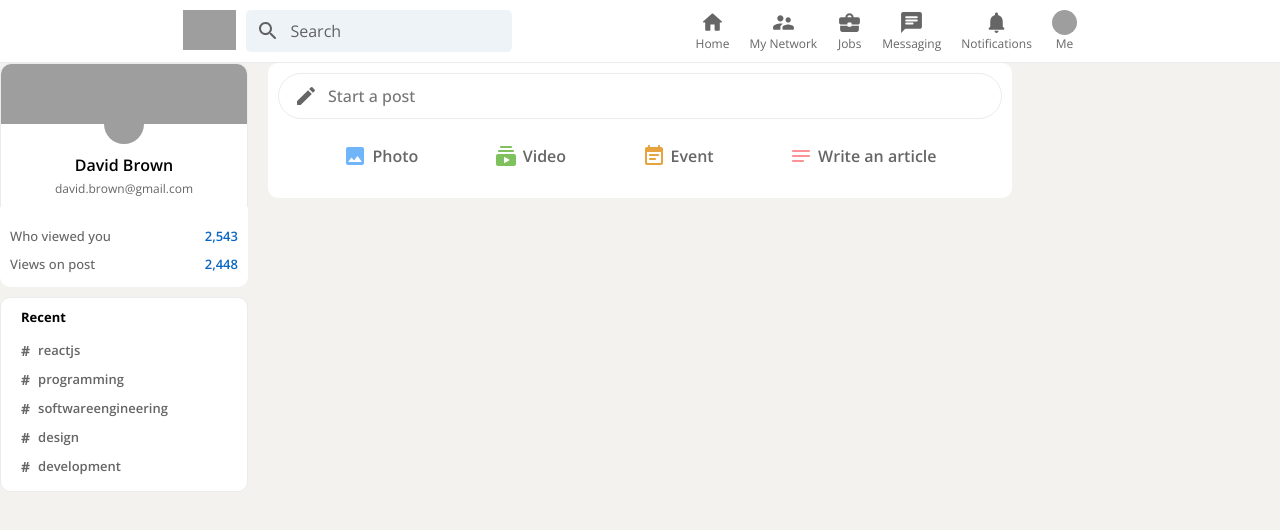
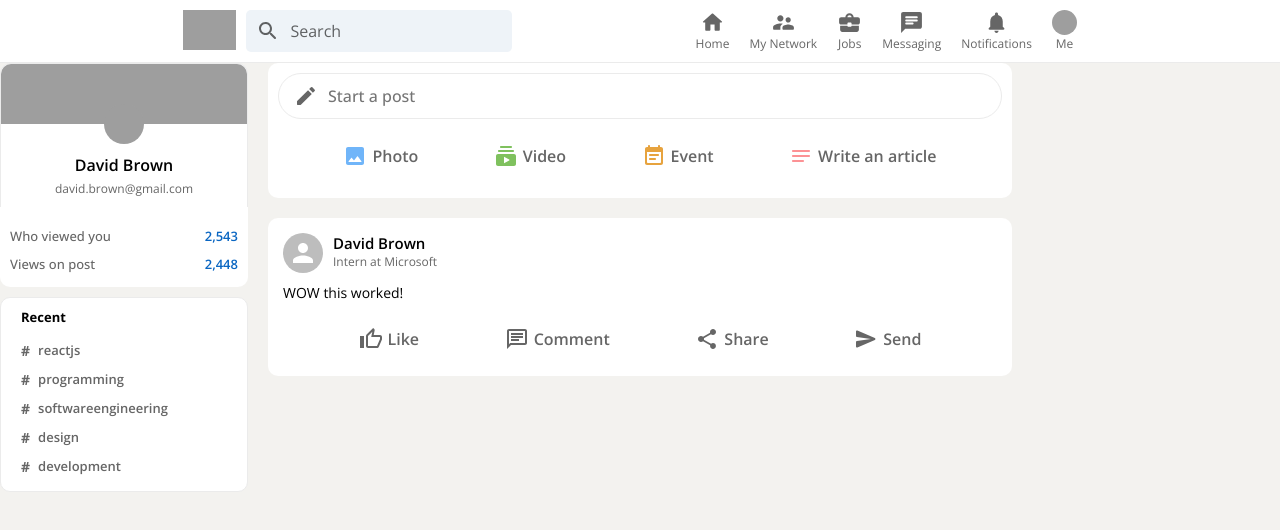
Before and after one commit to poojash27/linkedin-clone, a React (Create React App) app: page / in a window 1280 px wide. Shown: the top 530 px of the page. Built offline with nearby package versions, Linux system fonts and the light colour scheme; grey boxes are pictures that could not be loaded.

Commit message:
Building the Post Section

```diff
--- a/src/components/Feed.js
+++ b/src/components/Feed.js
@@ -1,6 +1,7 @@
-import React from 'react';
+import React, { useState } from 'react';
 import './Feed.css';
 import InputOption from './InputOption';
+import Post from './Post';
 import CreateRoundedIcon from '@mui/icons-material/CreateRounded';
 import ImageRoundedIcon from '@mui/icons-material/ImageRounded';
 import SubscriptionsRoundedIcon from '@mui/icons-material/SubscriptionsRounded';
@@ -8,6 +9,11 @@ import EventNoteRoundedIcon from '@mui/icons-material/EventNoteRounded';
 import NotesRoundedIcon from '@mui/icons-material/NotesRounded';
 
 function Feed() {
+    const [posts, setPosts] = useState([]);
+    const sendPost = (e) => {
+        e.preventDefault();
+    }
+
     return (
         <div className="feed">
             <div className="feed__inputContainer">
@@ -15,7 +21,7 @@ function Feed() {
                     <CreateRoundedIcon />
                     <form action="">
                         <input type="text" placeholder="Start a post" />
-                    <button type="submit">Send</button>
+                        <button onClick={sendPost} type="submit">Send</button>
                     </form>
                 </div>
 
@@ -26,6 +32,16 @@ function Feed() {
                     <InputOption Icon={NotesRoundedIcon} title="Write an article" iconColor="#FC9295" />
                 </div>
             </div>
+
+            {/* Posts */}
+            {posts.map((post) => {
+                <Post />
+            })}
+            <Post
+                name="David Brown"
+                description="Intern at Microsoft"
+                message="WOW this worked!"
+            />
         </div>
     );
 }
--- /dev/null
+++ b/src/components/Post.css
@@ -0,0 +1,34 @@
+.post {
+  margin-bottom: 10px;
+  padding: 15px;
+  background: white;
+  border-radius: 10px;
+}
+
+.post__header {
+  margin-bottom: 10px;
+  display: flex;
+}
+.post__info {
+  margin-left: 10px;
+}
+.post__info h2 {
+  font-size: 15px;
+  font-weight: 600;
+}
+.post__info p {
+  font-size: 12px;
+  color: #666;
+}
+
+.post__body {
+  overflow-wrap: anywhere;
+}
+.post__body p {
+  font-size: 14px;
+}
+
+.post__buttons {
+  display: flex;
+  justify-content: space-evenly;
+}
--- /dev/null
+++ b/src/components/Post.js
@@ -0,0 +1,33 @@
+import React from 'react';
+import './Post.css';
+import InputOption from './InputOption';
+import { Avatar } from '@mui/material';
+import ThumbUpAltOutlinedIcon from '@mui/icons-material/ThumbUpAltOutlined';
+import ChatOutlinedIcon from '@mui/icons-material/ChatOutlined';
+import ShareRoundedIcon from '@mui/icons-material/ShareRounded';
+import SendRoundedIcon from '@mui/icons-material/SendRounded';
+
+function Post({ name, description, message, photoUrl }) {
+    return <div className="post">
+        <div className="post__header">
+            <Avatar src={photoUrl} />
+            <div className="post__info">
+                <h2>{name}</h2>
+                <p>{description}</p>
+            </div>
+        </div>
+
+        <div className="post__body">
+            <p>{message}</p>
+        </div>
+
+        <div className="post__buttons">
+            <InputOption Icon={ThumbUpAltOutlinedIcon} title="Like" iconColor="#666" />
+            <InputOption Icon={ChatOutlinedIcon} title="Comment" iconColor="#666" />
+            <InputOption Icon={ShareRoundedIcon} title="Share" iconColor="#666" />
+            <InputOption Icon={SendRoundedIcon} title="Send" iconColor="#666" />
+        </div>
+    </div>;
+}
+
+export default Post;
```
Lines whose indentation alone changed are shown as unchanged.
